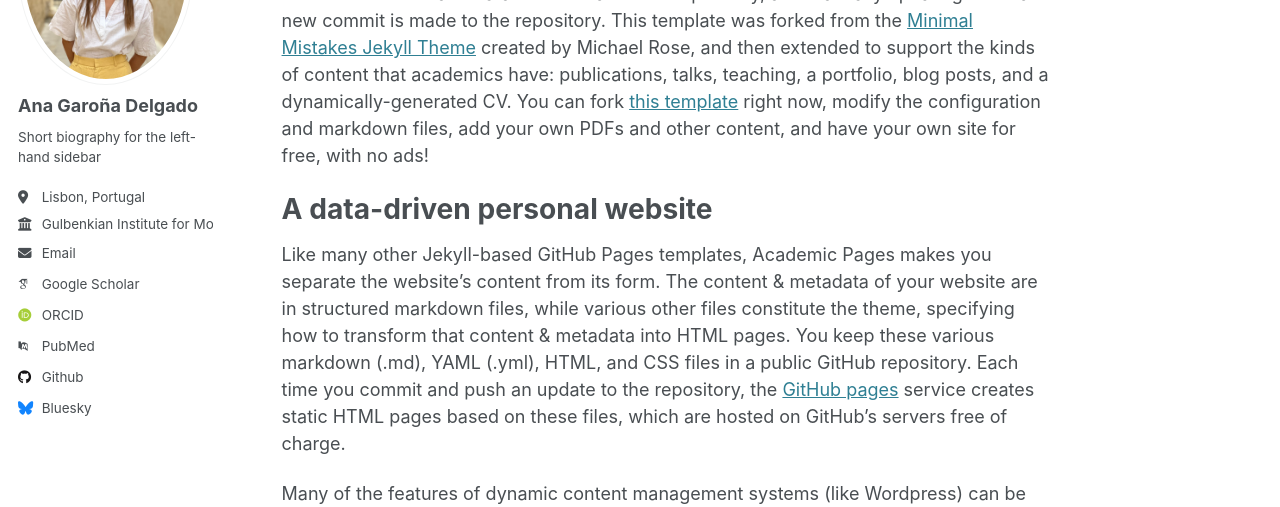
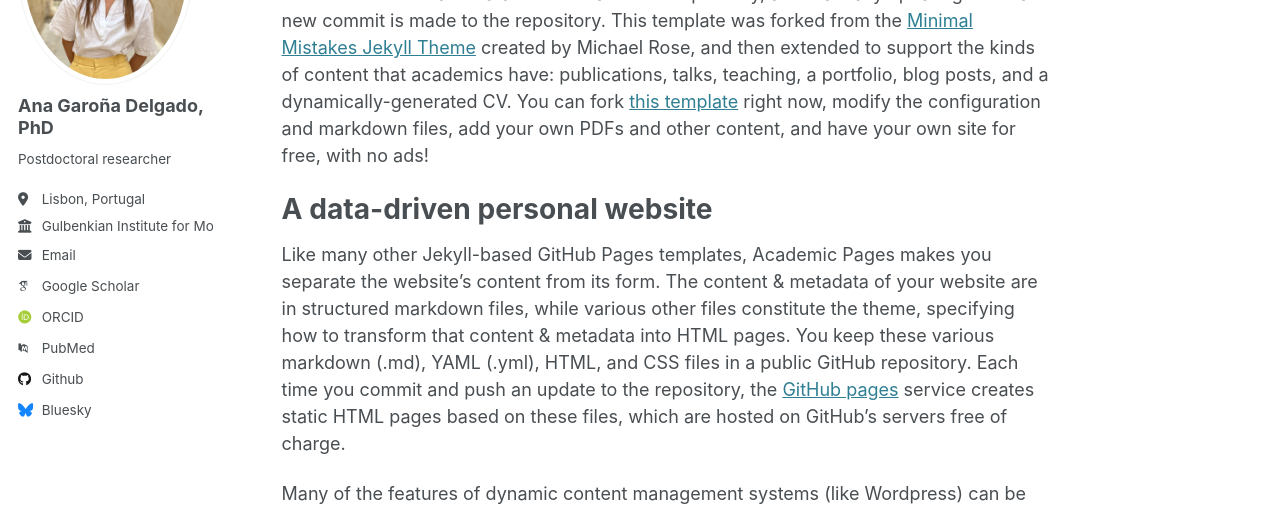
Before and after one commit to anagarona/anagarona.github.io, a Jekyll site: the page built from _pages/about.md, in a window 1280 px wide. Shown: the part 250-757 px from the top of the page. Built offline with Jekyll 4.4.1, drawn with Linux system fonts in a browser that asks for light colours; some web fonts are replaced.

Commit message:
Update _config.yml

```diff
--- a/_config.yml
+++ b/_config.yml
@@ -14,7 +14,7 @@ name                     : &name "Ana Garoña Delgado"
 description              : &description "personal description"
 url                      : https://anagarona.github.io/ # the base hostname & protocol for your site e.g. "https://[your GitHub username].github.io"
 baseurl                  : "" # the subpath of your site, e.g. "/blog"
-repository               : "academicpages/academicpages.github.io"
+repository               : "anagarona/anagarona.github.io"
 
 # Site Author - The following control what appear as part of the author content on the side bar.
 #               If a field is blank the icon and link will not appear, otherwise it will be shown.
@@ -22,13 +22,13 @@ repository               : "academicpages/academicpages.github.io"
 author:
   # Biographic information
   avatar           : "Profile_pic.jpg"
-  name             : "Ana Garoña Delgado"
+  name             : "Ana Garoña Delgado, PhD"
   pronouns         : # example: "she/her"
-  bio              : "Short biography for the left-hand sidebar"
+  bio              : "Postdoctoral researcher"
   location         : "Lisbon, Portugal"
   employer         : "Gulbenkian Institute for Molecular Medicine (GIMM) / Former Instituto Gulbenkian de Ciência (IGC)"
   uri              : # URL
-  email            : "none@example.org"
+  email            : "anagarona001@gmail.com"
 
   # Academic websites
   arxiv            : # URL - Update with the correct link to your profile
```
